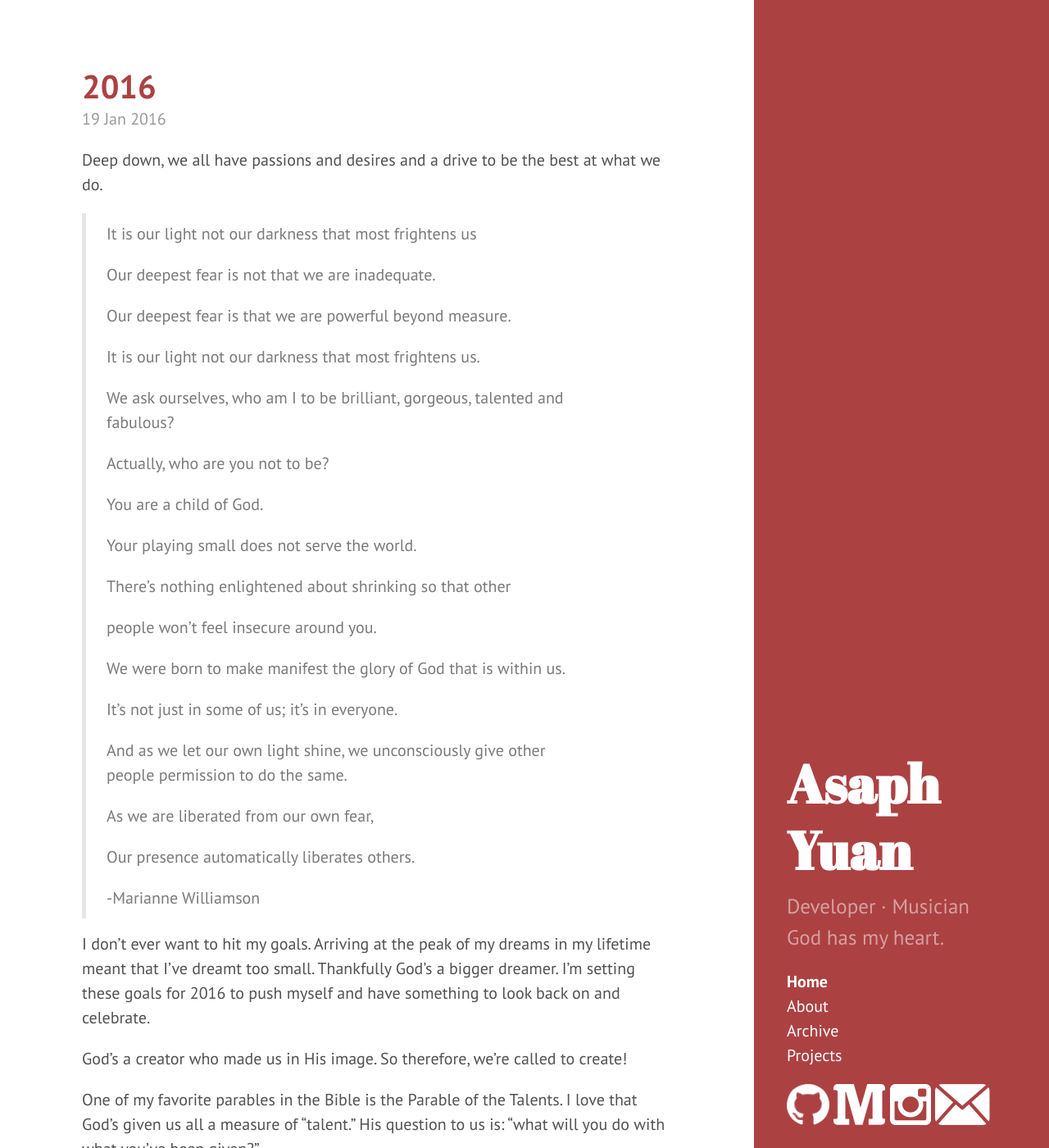
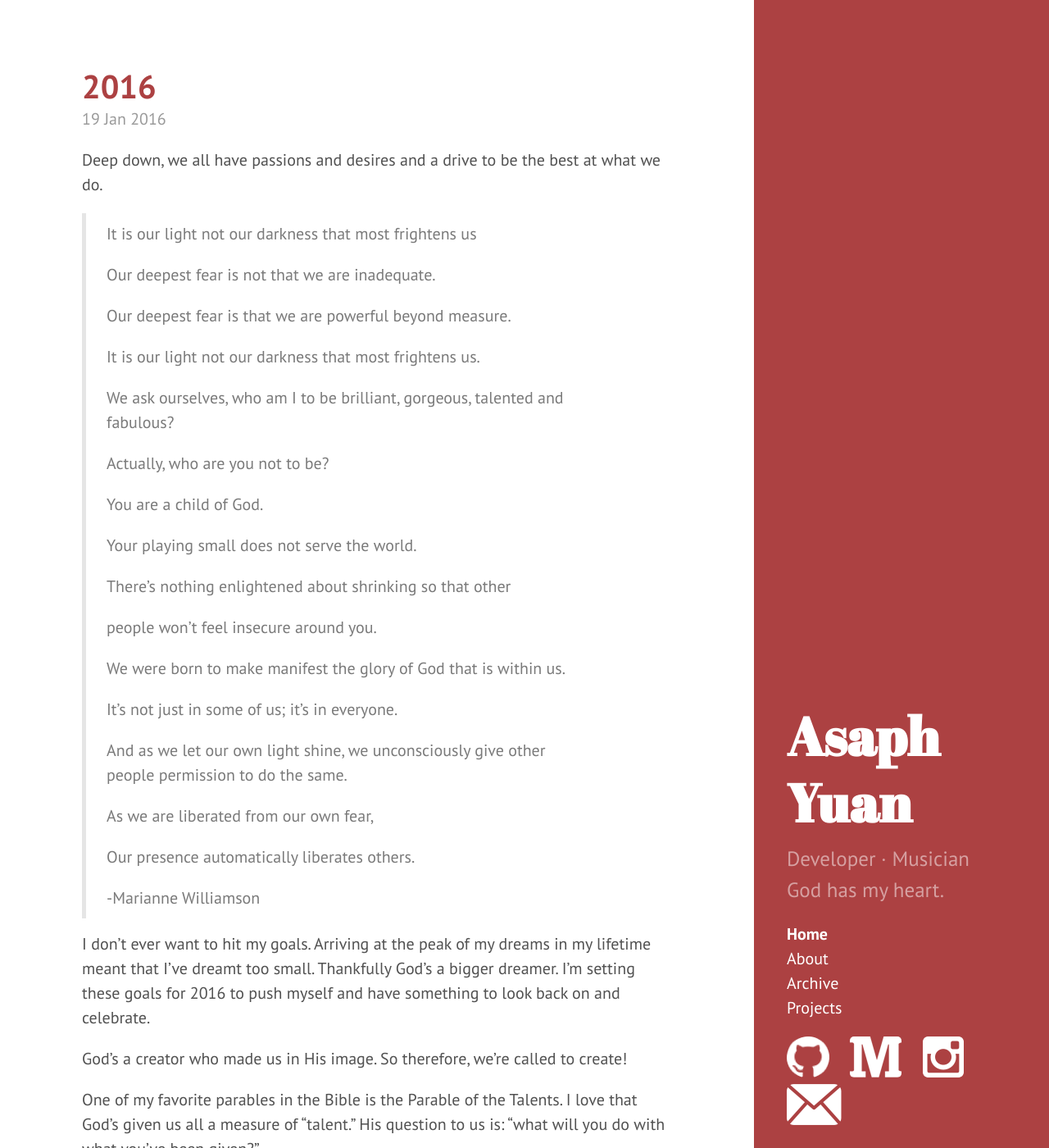
Before and after one commit to asaphy/asaphy.github.io, a Jekyll site: the page built from index.html, in a window 1280 px wide and 1400 px high. Shown: the whole window at 82% size. Built offline with Jekyll 4.4.1, drawn with Linux system fonts in a browser that asks for light colours; the list of posts is cut into pages by our own code.

Commit message:
adding social media icons

```diff
--- a/_includes/sidebar.html
+++ b/_includes/sidebar.html
@@ -26,10 +26,10 @@
         {% endif %}
       {% endfor %}
     </ul>
-    <a href="https://github.com/asaphy" target="_blank"><img src="../images/icons/github.png" alt="Github"></a>
-    <a href="https://medium.com/@asaphyuan" target="_blank"><img src="../images/icons/medium.png" alt="Medium"></a>
-    <a href="https://www.instagram.com/asaphyuan" target="_blank"><img src="../images/icons/instagram.png" alt="Instagram"></a>
-    <a href="mailto:asaphyuan@gmail.com" target="_blank"><img src="../images/icons/email.png" alt="Email"></a>
+    <a href="https://github.com/asaphy" target="_blank" class="icon"><img src="../images/icons/github.png" alt="Github"></a>
+    <a href="https://medium.com/@asaphyuan" target="_blank" class="icon"><img src="../images/icons/medium.png" alt="Medium"></a>
+    <a href="https://www.instagram.com/asaphyuan" target="_blank" class="icon"><img src="../images/icons/instagram.png" alt="Instagram"></a>
+    <a href="mailto:asaph.yuan@gmail.com" target="_blank" class="icon"><img src="../images/icons/email.png" alt="Email"></a>
 
 
   </div>
--- a/public/css/hyde.css
+++ b/public/css/hyde.css
@@ -271,3 +271,7 @@ td img { display:block; margin:0 auto; }
 img:hover{
   opacity: 0.7;
 }
+
+.icon{
+  margin-right: 20px;
+}
```
